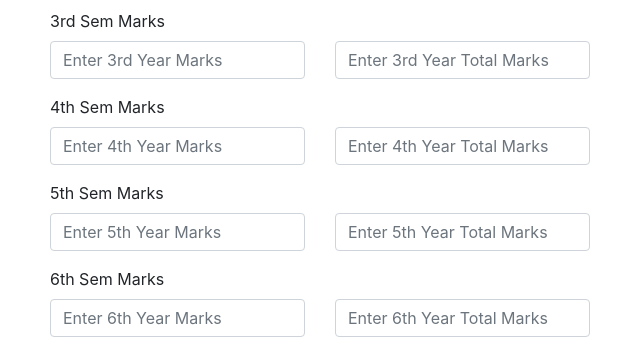
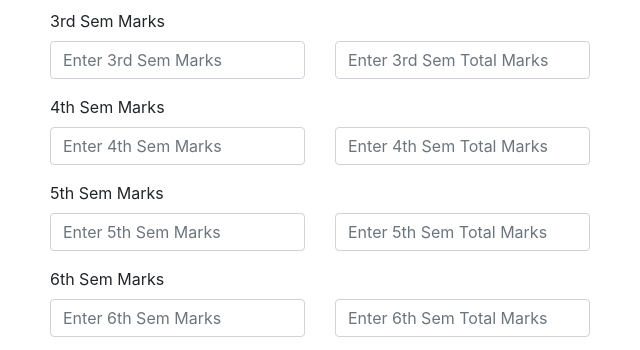
Before and after one commit to santhu342/diploma_calculator, a plain HTML site: page index.html in a window 1280 px wide. Shown: the part 194-544 px from the top of the page, 130-770 px from the left. Drawn offline with nearby package versions, Linux system fonts and the light colour scheme.

Commit message:
Update index.html

```diff
--- a/index.html
+++ b/index.html
@@ -43,10 +43,10 @@
             <label for="email">3rd Sem Marks</label>
             <div class="row">
                 <div class="col-sm-6">
-                    <input type="text" class="form-control" name="t_rt" placeholder="Enter 3rd Year Marks" />
+                    <input type="text" class="form-control" name="t_rt" placeholder="Enter 3rd Sem Marks" />
                 </div>
                 <div class="col-sm-6">
-                    <input type="text" class="form-control" name="t_rt_t" placeholder="Enter 3rd Year Total Marks" />
+                    <input type="text" class="form-control" name="t_rt_t" placeholder="Enter 3rd Sem Total Marks" />
                 </div>
             </div>
           </div>
@@ -54,10 +54,10 @@
             <label for="email">4th Sem Marks</label>
             <div class="row">
                 <div class="col-sm-6">
-                    <input type="text" class="form-control" name="fu_th" placeholder="Enter 4th Year Marks" />
+                    <input type="text" class="form-control" name="fu_th" placeholder="Enter 4th Sem Marks" />
                 </div>
                 <div class="col-sm-6">
-                    <input type="text" class="form-control" name="fu_th_t" placeholder="Enter 4th Year Total Marks" />
+                    <input type="text" class="form-control" name="fu_th_t" placeholder="Enter 4th Sem Total Marks" />
                 </div>
             </div>
           </div>
@@ -65,10 +65,10 @@
             <label for="email">5th Sem Marks</label>
             <div class="row">
                 <div class="col-sm-6">
-                    <input type="text" class="form-control" name="fi_th" placeholder="Enter 5th Year Marks" />
+                    <input type="text" class="form-control" name="fi_th" placeholder="Enter 5th Sem Marks" />
                 </div>
                 <div class="col-sm-6">
-                    <input type="text" class="form-control" name="fi_th_t" placeholder="Enter 5th Year Total Marks" />
+                    <input type="text" class="form-control" name="fi_th_t" placeholder="Enter 5th Sem Total Marks" />
                 </div>
             </div>
           </div>
@@ -76,10 +76,10 @@
             <label for="email">6th Sem Marks</label>
             <div class="row">
                 <div class="col-sm-6">
-                    <input type="text" class="form-control" name="si_th" placeholder="Enter 6th Year Marks" />
+                    <input type="text" class="form-control" name="si_th" placeholder="Enter 6th Sem Marks" />
                 </div>
                 <div class="col-sm-6">
-                    <input type="text" class="form-control" name="si_th_t" placeholder="Enter 6th Year Total Marks" />
+                    <input type="text" class="form-control" name="si_th_t" placeholder="Enter 6th Sem Total Marks" />
                 </div>
             </div>
           </div>
```
